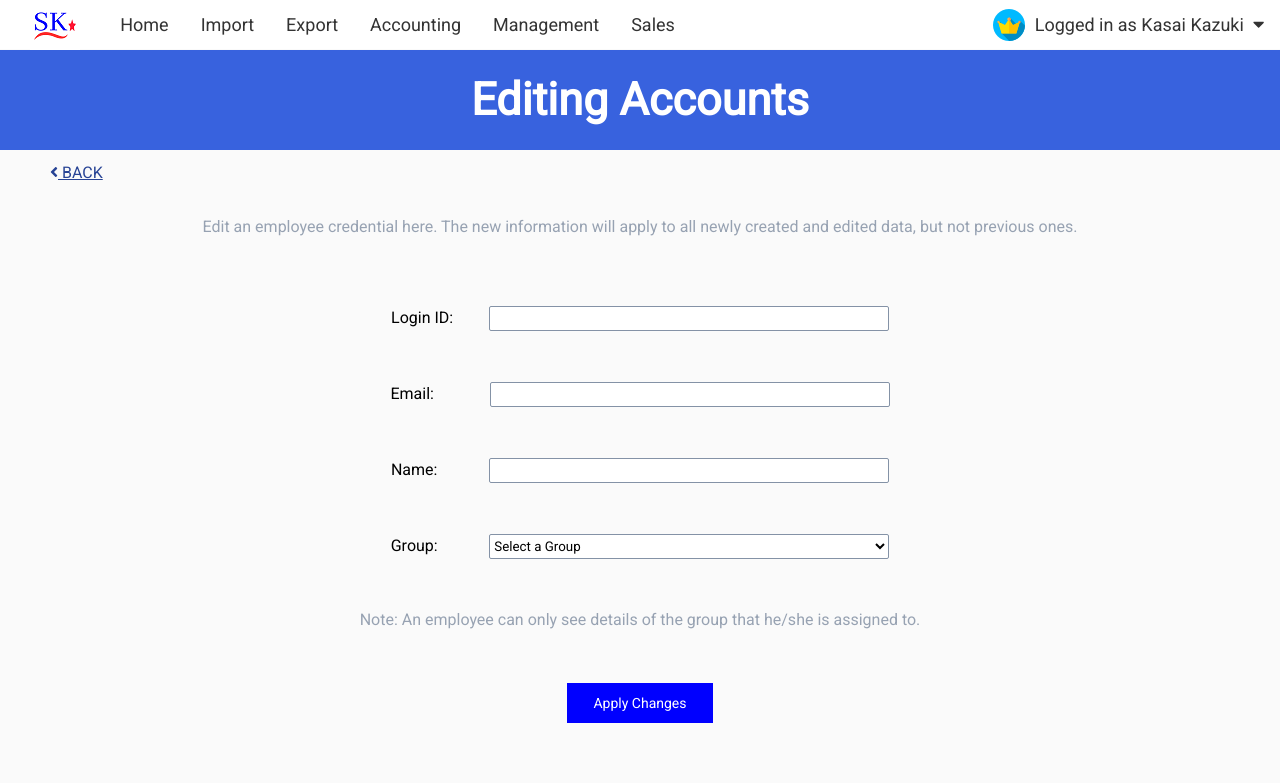
After one commit to Garreh/css, a PHP site: page /admineditaccounts.html in a window 1280 px wide. The commit adds this page. Shown: the top 783 px of the page. Run offline with PHP 8.4, Linux system fonts and the light colour scheme; some libraries are stand-ins or nearby versions.

Commit message:
80% done

```diff
--- /dev/null
+++ b/Website/admineditaccounts.html
@@ -0,0 +1,112 @@
+<html>
+<head>
+	<link rel = "stylesheet" href="main.css">
+  <link href='https://fonts.googleapis.com/css?family=Roboto' rel='stylesheet'>
+  <script defer src="https://use.fontawesome.com/releases/v5.5.0/js/all.js" integrity="sha384-GqVMZRt5Gn7tB9D9q7ONtcp4gtHIUEW/yG7h98J7IpE3kpi+srfFyyB/04OV6pG0" crossorigin="anonymous">
+  </script>
+  <script src="main.js"></script>
+  <style>
+  .accordion {
+    background-color: #fff;
+    color: #444;
+    cursor: pointer;
+    padding: 18px;
+    width: 50%;
+    border: 1px solid black;
+    text-align: left;
+    outline: none;
+    font-size: 15px;
+    transition: 0.4s;
+}
+
+  .active, .accordion:hover {
+    background-color: #ccc;
+}
+
+  .panel {
+    padding: 0px;
+    max-height: 0px;
+    background-color: #FFFFFF;
+    overflow: hidden;
+    transition: max-height 0.2s ease-out;
+    width: 50%;
+}
+</style>
+</head>
+
+<body>
+
+<!-- Navigation bar -->
+<div class="navbar">
+	<a href="javascript:void(0)"><img src="logo.png" id="logo"></a>
+	<a href="#">&nbsp;&nbsp;&nbsp;&nbsp;&nbsp;&nbsp;&nbsp;&nbsp;&nbsp;</a>
+  	<a href="javascript:void(0)">Home</a>
+  	<a href="javascript:void(0)">Import</a>
+  	<a href="javascript:void(0)">Export</a>
+  	<a href="javascript:void(0)">Accounting</a>
+  	<a href="javascript:void(0)">Management</a>
+  	<a href="javascript:void(0)">Sales</a>
+    <a href="javascript:void(0)"><img src="admin.png" id="adminlogo"></a>
+  	<div class="dropdown">
+    	<button class="dropbtn">Logged in as Kasai Kazuki&nbsp;
+        <i class="fas fa-caret-down"></i>
+      </button>
+    		<div class="dropdown-content">
+      			<a href="javascript:void(0)">Manage Account</a>
+      			<a href="javascript:void(0)">Manage Employee Accounts</a>
+      			<a href="javascript:void(0)">Sign Out</a>
+    		</div>
+  	</div>
+</div>
+
+<!-- Jump to top button -->
+<button onclick="topFunction()" id="topbutton">
+  <i class="fas fa-caret-up" style="color:#0000FF;"></i>
+</button>
+
+<!-- Title container -->
+<div class="title">
+  <a>Editing Accounts</a>
+</div>
+
+<br/><br/><br/><br/><br/><br/>
+
+<div class="backbtn" cursor="pointer">
+<label for="">
+  <i class="fas fa-angle-left" style="color:#274395;"></i> BACK</label>
+</div>
+
+<br/>
+
+<center>
+<p style="font-size: 16px; color: #97a2b2;">Edit an employee credential here. The new information will apply to all newly created and edited data, but not previous ones.</p>
+
+<br/><br/>
+
+<form>
+  <p>Login ID: &nbsp;&nbsp;&nbsp;&nbsp;&nbsp;&nbsp;&nbsp;
+    <input type="text" class="inputsmalllong">
+  </p><br/>
+  <p>Email: &nbsp;&nbsp;&nbsp;&nbsp;&nbsp;&nbsp;&nbsp;&nbsp;&nbsp;&nbsp;&nbsp;&nbsp;
+    <input type="email" class="inputsmalllong">
+  </p><br/>
+  <p>Name: &nbsp;&nbsp;&nbsp;&nbsp;&nbsp;&nbsp;&nbsp;&nbsp;&nbsp;&nbsp;&nbsp;
+    <input type="password" class="inputsmalllong">
+  </p><br/>
+  <p>Group: &nbsp;&nbsp;&nbsp;&nbsp;&nbsp;&nbsp;&nbsp;&nbsp;&nbsp;&nbsp;&nbsp;
+    <select id="" name="" class="dropdownlong">
+      <option value="" disabled selected>Select a Group</option>
+      <option value="GroupA">Group A</option>
+      <option value="GroupB">Group B</option>
+    </select>
+  </p>
+  <br/>
+  <p style="font-size: 16px; color: #97a2b2;">Note: An employee can only see details of the group that he/she is assigned to.</p>
+  <br/><br/>
+  <button class="button">Apply Changes</button>
+</form>
+
+</center>
+
+</body>
+</html>
--- a/Website/default.html
+++ b/Website/default.html
@@ -60,7 +60,8 @@ dropdown	<select id="" name="" class="dropdownfield">
 <br><br>
 
 <div class="backbtn" cursor="pointer">
-<label for="">< BACK</label>
+<label for="">
+  <i class="fas fa-angle-left" style="color:#274395;"></i> BACK</label>
 </div>
 
 
--- a/Website/main.css
+++ b/Website/main.css
@@ -8,9 +8,6 @@ body{
 	background-color: #FAFAFA;
   margin: 0;
 }
-
-
-
 
 /* Default button */
 .button {
@@ -147,7 +144,7 @@ body{
   background-color: #FFFFFF;
   border: 1px solid #8492A6;
   border-radius: 2px;
-  opacity: 0.4;
+  opacity: 1;
   width: 427px;
   height: 50px;
   font-size: 18px;
@@ -167,7 +164,7 @@ body{
 
    border: 1px solid #8492A6;
    border-radius: 2px;
-   opacity: 0.5;
+   opacity: 1;
 	 width: 315px;
 	 height: 65px;
 	 resize: none;
@@ -177,7 +174,7 @@ body{
 
    border: 1px solid #8492A6;
    border-radius: 2px;
-   opacity: 0.4;
+   opacity: 1;
    width: 100px;
    height: 25px
 }
@@ -186,7 +183,7 @@ body{
 
    border: 1px solid #8492A6;
    border-radius: 2px;
-   opacity: 0.4;
+   opacity: 1;
    width: 400px;
    height: 25px
 }
@@ -195,15 +192,28 @@ body{
 	background-color: #FFFFFF;
 	border: 1px solid #8492A6;
 	border-radius: 2px;
-	opacity: 0.4;
+	opacity: 1;
 	width: 200px;
 	height: 25px;
 	float:none;
 }
 
+.dropdownlong{
+  background-color: #FFFFFF;
+  border: 1px solid #8492A6;
+  border-radius: 2px;
+  opacity: 1;
+  width: 400px;
+  height: 25px;
+  float:none;
+}
+
 .backbtn{
 	color: #274395;
   height: 19.45px;
+  text-indent: 50px;
+  text-decoration: underline;
+  cursor: pointer;
 }
 
 .title{
@@ -228,7 +238,8 @@ body{
 }
 
 .title3{
-  font-size:18px;
+  font-size:16px;
   text-indent: 150px;
   line-height: 0px;
+  color: #97a2b2;
 }
```
Also changed, not shown: Website/accountsettings.html (+25 -7 lines), Website/adminaddaccounts.html (added, +111 -0 lines).
